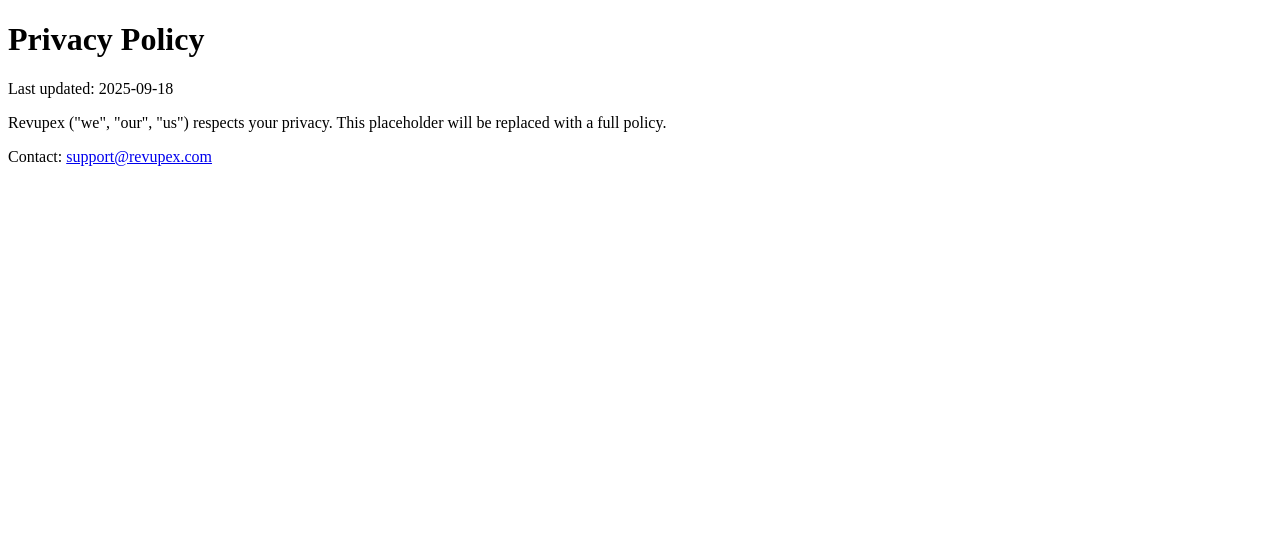
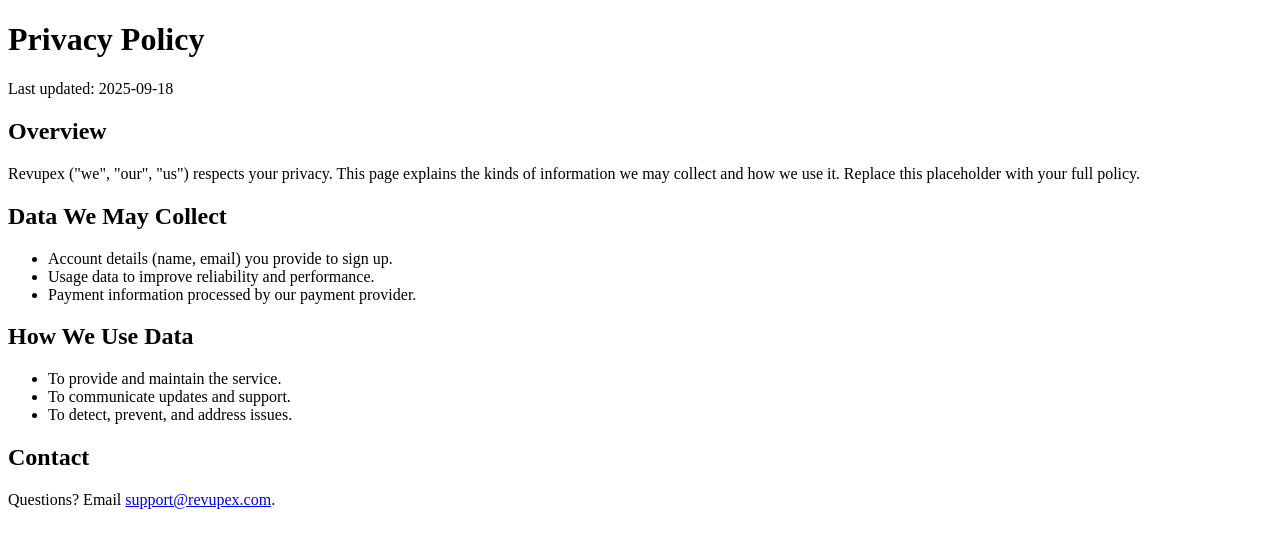
Before and after one commit to mamachicode/revupex-landing, a Next.js app: page /privacy-policy in a window 1280 px wide. Shown: the top 548 px of the page. Built offline with nearby package versions, Linux system fonts and the light colour scheme.

Commit message:
fix(legal): escape quotes to satisfy ESLint

```diff
--- a/app/(legal)/privacy-policy/page.tsx
+++ b/app/(legal)/privacy-policy/page.tsx
@@ -1,6 +1,6 @@
 export const metadata = {
   title: "Privacy Policy | Revupex",
-  description: "How Revupex collects, uses, and protects your data."
+  description: "How Revupex collects, uses, and protects your data.",
 };
 
 export default function PrivacyPolicy() {
@@ -9,10 +9,31 @@
     <main className="max-w-3xl mx-auto p-8">
       <h1 className="text-3xl font-bold mb-4">Privacy Policy</h1>
       <p className="text-sm text-gray-500 mb-8">Last updated: {today}</p>
+
+      <h2 className="text-xl font-semibold mt-6 mb-2">Overview</h2>
       <p className="mb-4">
-        Revupex ("we", "our", "us") respects your privacy. This placeholder will be replaced with a full policy.
+        Revupex (&quot;we&quot;, &quot;our&quot;, &quot;us&quot;) respects your privacy. This page explains the kinds of
+        information we may collect and how we use it. Replace this placeholder with your full policy.
       </p>
-      <p>Contact: <a className="underline" href="mailto:support@revupex.com">support@revupex.com</a></p>
+
+      <h2 className="text-xl font-semibold mt-6 mb-2">Data We May Collect</h2>
+      <ul className="list-disc pl-6 space-y-2 mb-4">
+        <li>Account details (name, email) you provide to sign up.</li>
+        <li>Usage data to improve reliability and performance.</li>
+        <li>Payment information processed by our payment provider.</li>
+      </ul>
+
+      <h2 className="text-xl font-semibold mt-6 mb-2">How We Use Data</h2>
+      <ul className="list-disc pl-6 space-y-2 mb-4">
+        <li>To provide and maintain the service.</li>
+        <li>To communicate updates and support.</li>
+        <li>To detect, prevent, and address issues.</li>
+      </ul>
+
+      <h2 className="text-xl font-semibold mt-6 mb-2">Contact</h2>
+      <p>
+        Questions? Email <a className="underline" href="mailto:support@revupex.com">support@revupex.com</a>.
+      </p>
     </main>
   );
 }
--- a/app/(legal)/terms-of-service/page.tsx
+++ b/app/(legal)/terms-of-service/page.tsx
@@ -1,6 +1,6 @@
 export const metadata = {
   title: "Terms of Service | Revupex",
-  description: "The terms that govern your use of Revupex."
+  description: "The terms that govern your use of Revupex.",
 };
 
 export default function TermsOfService() {
@@ -9,10 +9,27 @@
     <main className="max-w-3xl mx-auto p-8">
       <h1 className="text-3xl font-bold mb-4">Terms of Service</h1>
       <p className="text-sm text-gray-500 mb-8">Last updated: {today}</p>
+
+      <h2 className="text-xl font-semibold mt-6 mb-2">Use of Service</h2>
       <p className="mb-4">
-        By using Revupex, you agree to these Terms. Replace this placeholder with your final legal terms.
+        By using Revupex you agree to follow these terms and applicable laws. If you do not agree, do not use the service.
       </p>
-      <p>Contact: <a className="underline" href="mailto:support@revupex.com">support@revupex.com</a></p>
+
+      <h2 className="text-xl font-semibold mt-6 mb-2">Payments and Refunds</h2>
+      <p className="mb-4">
+        Payments are handled by our payment provider. Refunds are at our discretion unless required by law.
+      </p>
+
+      <h2 className="text-xl font-semibold mt-6 mb-2">Limitation of Liability</h2>
+      <p className="mb-4">
+        Revupex is provided as is without warranties. To the maximum extent permitted, we are not liable for indirect or
+        consequential damages.
+      </p>
+
+      <h2 className="text-xl font-semibold mt-6 mb-2">Contact</h2>
+      <p>
+        Email <a className="underline" href="mailto:support@revupex.com">support@revupex.com</a>.
+      </p>
     </main>
   );
 }
```
